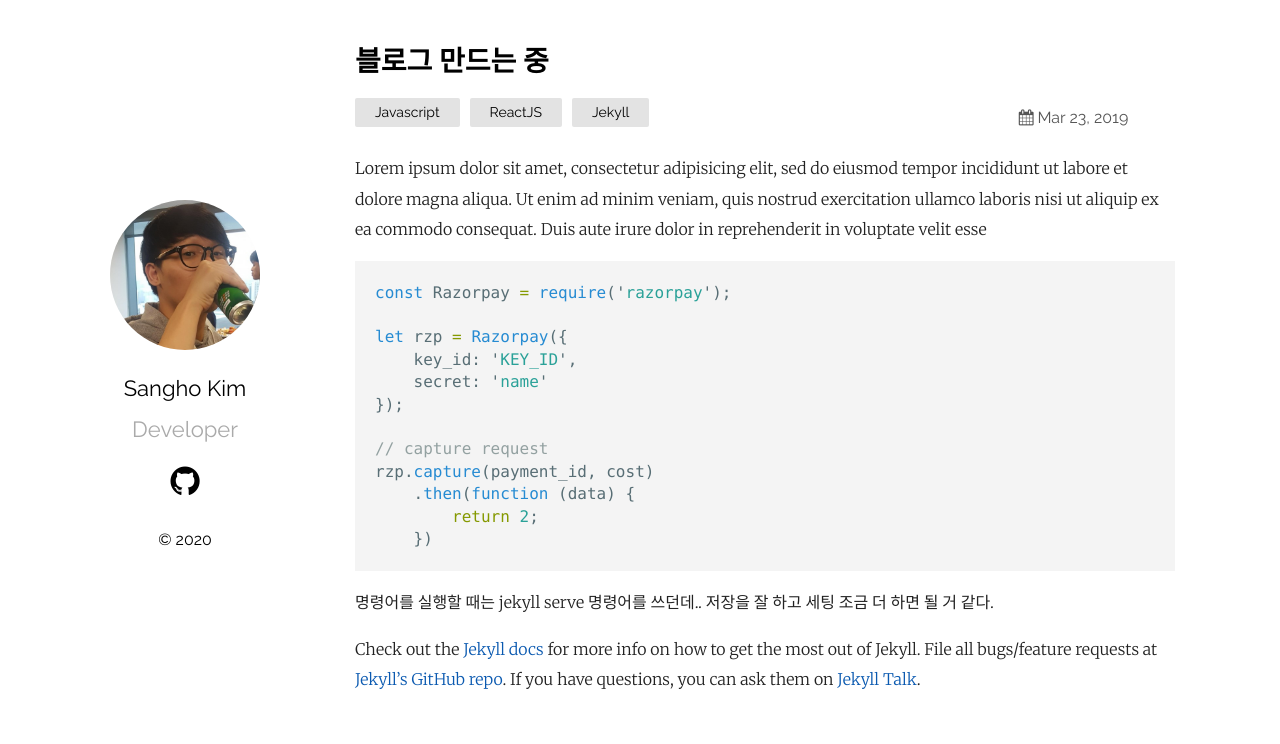
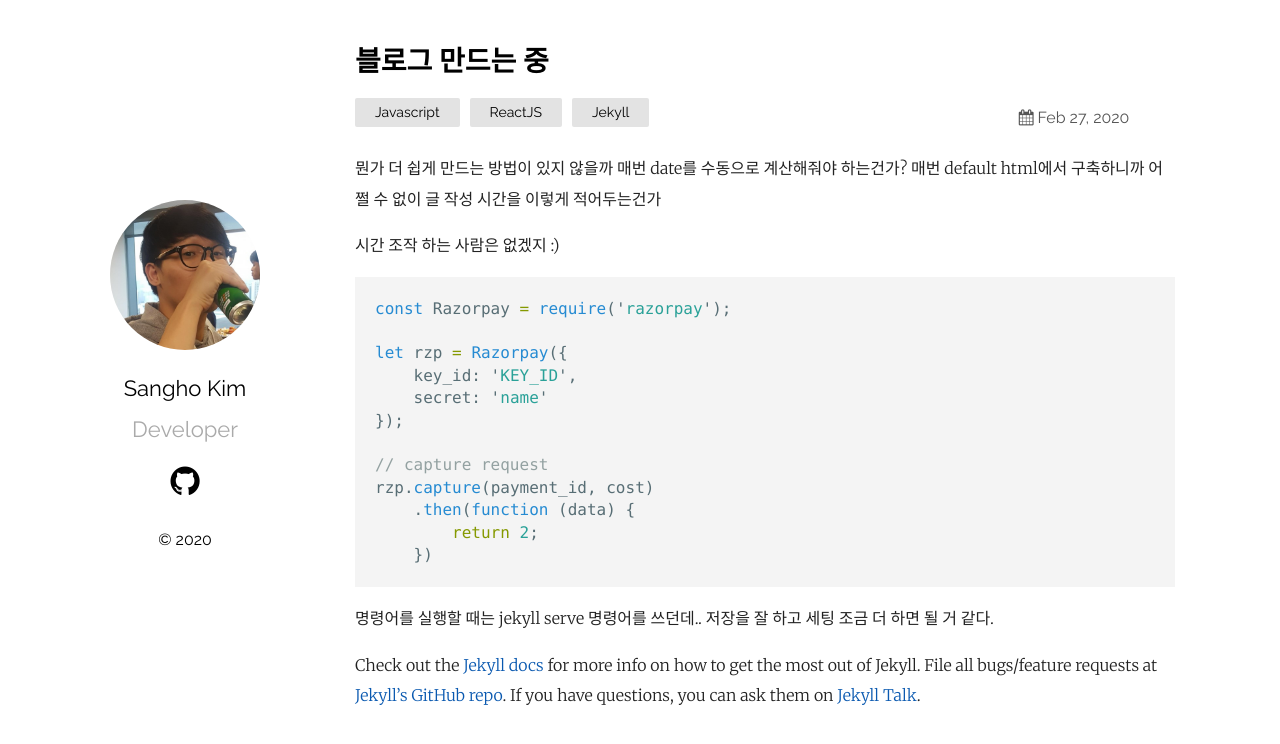
Before and after one commit to Sanghou/Sanghou.github.io, a Jekyll site: the page built from _posts/2019-03-23-welcome-to-jekyll.markdown, in a window 1280 px wide. Shown: the top 744 px of the page. Built offline with Jekyll 4.4.1, drawn with Linux system fonts in a browser that asks for light colours.

Commit message:
Modify README.md

````diff
--- a/_posts/2019-03-23-welcome-to-jekyll.markdown
+++ b/_posts/2019-03-23-welcome-to-jekyll.markdown
@@ -1,10 +1,16 @@
 ---
 layout: post
 title:  "블로그 만드는 중"
-date:   2019-03-23 21:03:36 +0530
+date:   2020-02-27 13:25 +0530
 categories: Javascript ReactJS Jekyll
 ---
-Lorem ipsum dolor sit amet, consectetur adipisicing elit, sed do eiusmod tempor incididunt ut labore et dolore magna aliqua. Ut enim ad minim veniam, quis nostrud exercitation ullamco laboris nisi ut aliquip ex ea commodo consequat. Duis aute irure dolor in reprehenderit in voluptate velit esse
+
+뭔가 더 쉽게 만드는 방법이 있지 않을까
+매번 date를 수동으로 계산해줘야 하는건가?
+매번 default html에서 구축하니까
+어쩔 수 없이 글 작성 시간을 이렇게 적어두는건가
+
+시간 조작 하는 사람은 없겠지 :)
 
 ```javascript
 const Razorpay = require('razorpay');
````
Also changed, not shown: README.md.
